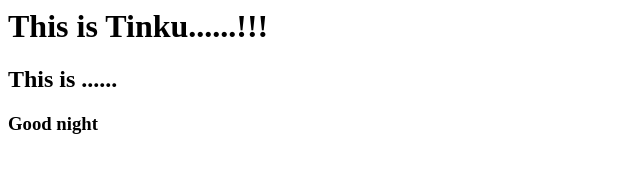
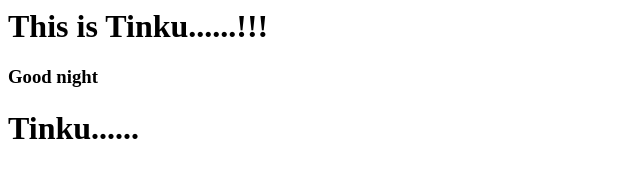
Before and after one commit to AnushkaFarkade/shinchan, a plain HTML site: page index.html in a window 1280 px wide. Shown: the whole page, without its empty margins (0-640 px from the left). Drawn offline with Linux system fonts and the light colour scheme.

Commit message:
final commit

```diff
--- a/index.html
+++ b/index.html
@@ -1,3 +1,3 @@
 <h1>This is Tinku......!!!</h1>
-<h2>This is ......</h2>
 <h3>Good night</h3>
+<h1>Tinku......</h1>
```
